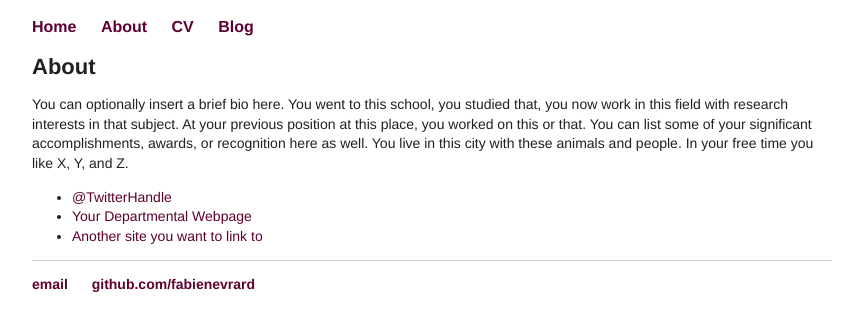
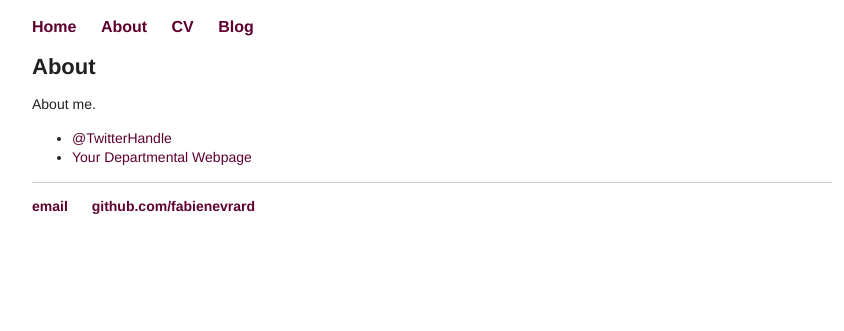
Before and after one commit to fabienevrard/fabienevrard.github.io, a Jekyll site: the page built from about/index.html, in a window 1280 px wide. Shown: the top 331 px of the page, without its empty margins (208-1052 px from the left). Built offline with Jekyll 4.4.1, drawn with Linux system fonts in a browser that asks for light colours.

Commit message:
Update index.html

```diff
--- a/about/index.html
+++ b/about/index.html
@@ -1,15 +1,14 @@
 ---
 layout: default
-title: About Hank Quinlan
+title: Fabien Evrard
 ---
 
 		<div class="about">
 			<h1>About</h1>
-			<p>You can optionally insert a brief bio here. You went to this school, you studied that, you now work in this field with research interests in that subject. At your previous position at this place, you worked on this or that. You can list some of your significant accomplishments, awards, or recognition here as well. You live in this city with these animals and people. In your free time you like X, Y, and Z.</p>
+			<p>About me.</p>
 
 			<ul class="contacts">
 				<li><a href="#">@TwitterHandle</a></li>
 				<li><a href="#">Your Departmental Webpage</a></li>
-				<li><a href="#">Another site you want to link to</a></li>
 				</ul>
 		</div>
```
